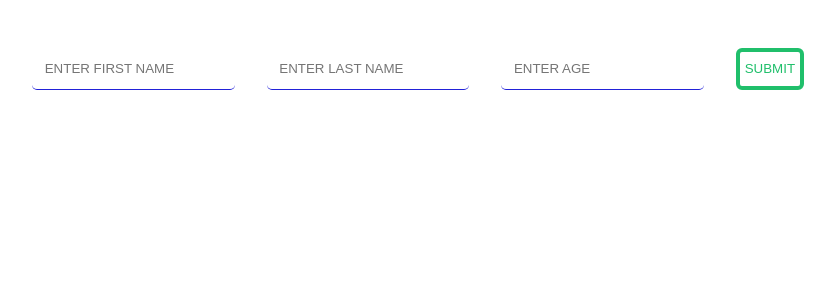
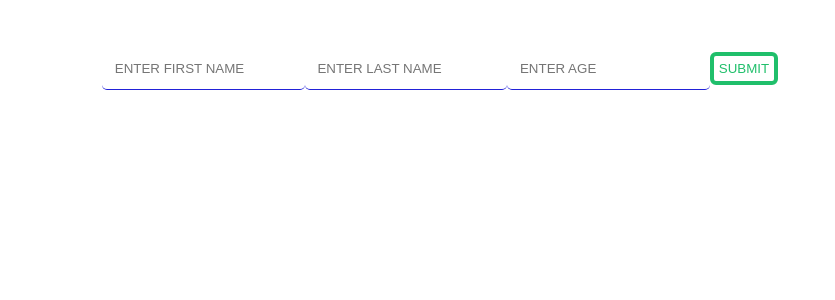
Before and after one commit to GAZACODER/clients_data, a React (Create React App) app: page / in a window 1280 px wide. Shown: the top 300 px of the page, without its empty margins (222-1057 px from the left). Built offline with nearby package versions, Linux system fonts and the light colour scheme.

Commit message:
add form input #5

```diff
--- a/src/App.css
+++ b/src/App.css
@@ -1,6 +1,13 @@
+.container {
+  width: 50%;
+  margin: 0 auto;
+}
+
 .Text__input__form {
   display: flex;
-  justify-content: center;
+
+  justify-content: space-between;
+  align-items: center;
   margin-top: 3rem;
 }
 
--- a/src/App.js
+++ b/src/App.js
@@ -8,7 +8,10 @@ const App = () => {
   const [LastName, setLastName] = useState();
   const [age, setAge] = useState();
 
+  const handelClick = () => {};
+
   return (
+    <div className="container">
       <form className="Text__input__form">
         <InputText
           placeholder="enter first name "
@@ -20,9 +23,17 @@ const App = () => {
           value={LastName}
           change={setLastName}
         />
-      <InputText placeholder="enter age " value={age} change={setAge} />
-      <button className="form__layout__button">submit</button>
+        <InputText
+          type="number"
+          placeholder="enter age "
+          value={age}
+          change={setAge}
+        />
+        <button className="form__layout__button" onClick={() => handelClick()}>
+          submit
+        </button>
       </form>
+    </div>
   );
 };
 
--- a/src/components/TextInput/style.css
+++ b/src/components/TextInput/style.css
@@ -1,6 +1,5 @@
 .form__input {
   padding: 0.8rem;
-  margin-right: 2rem;
   outline: none;
   border: none;
   border-bottom: 1px solid rgb(34, 34, 216);
```
Lines whose indentation alone changed are shown as unchanged.
